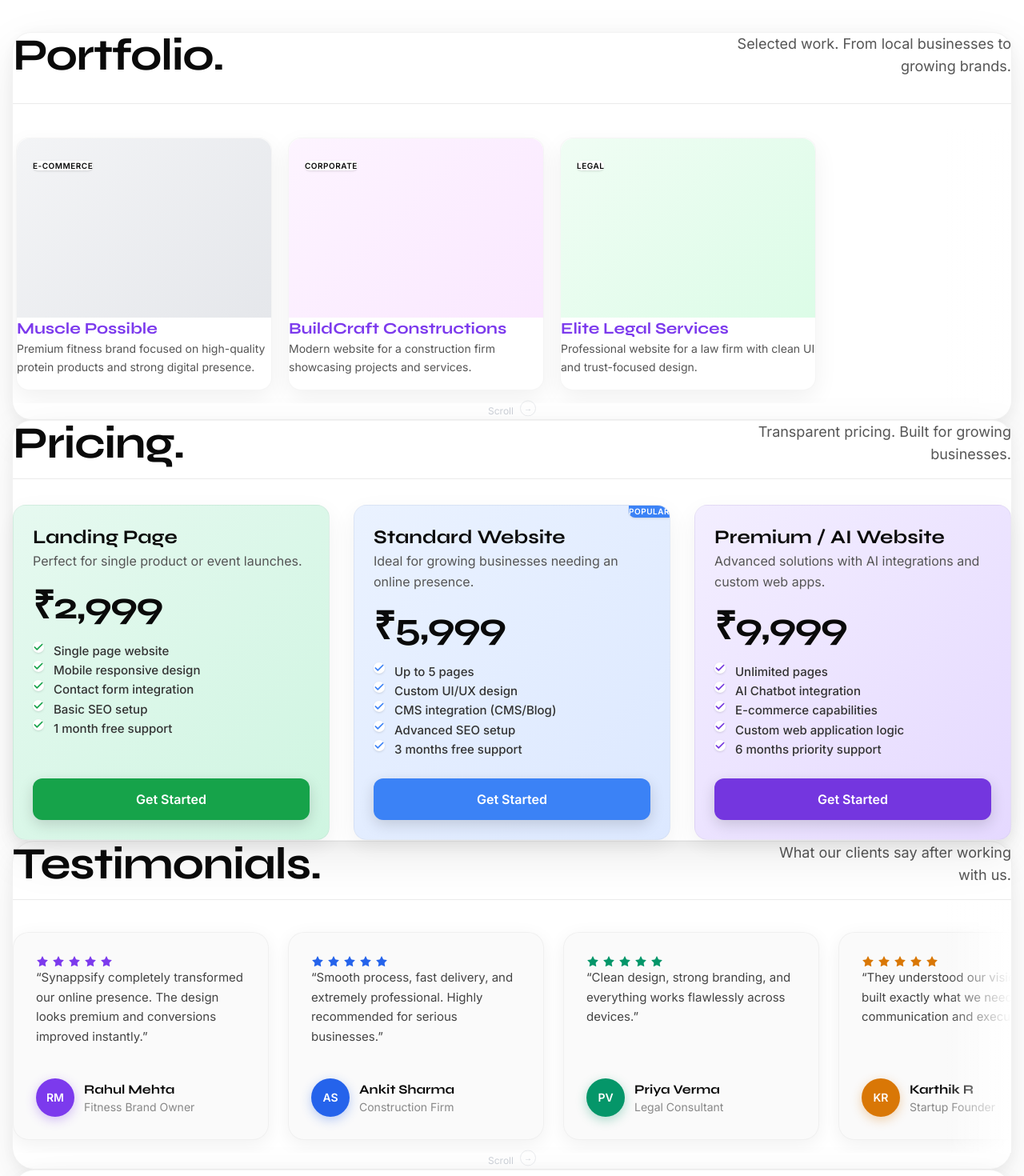
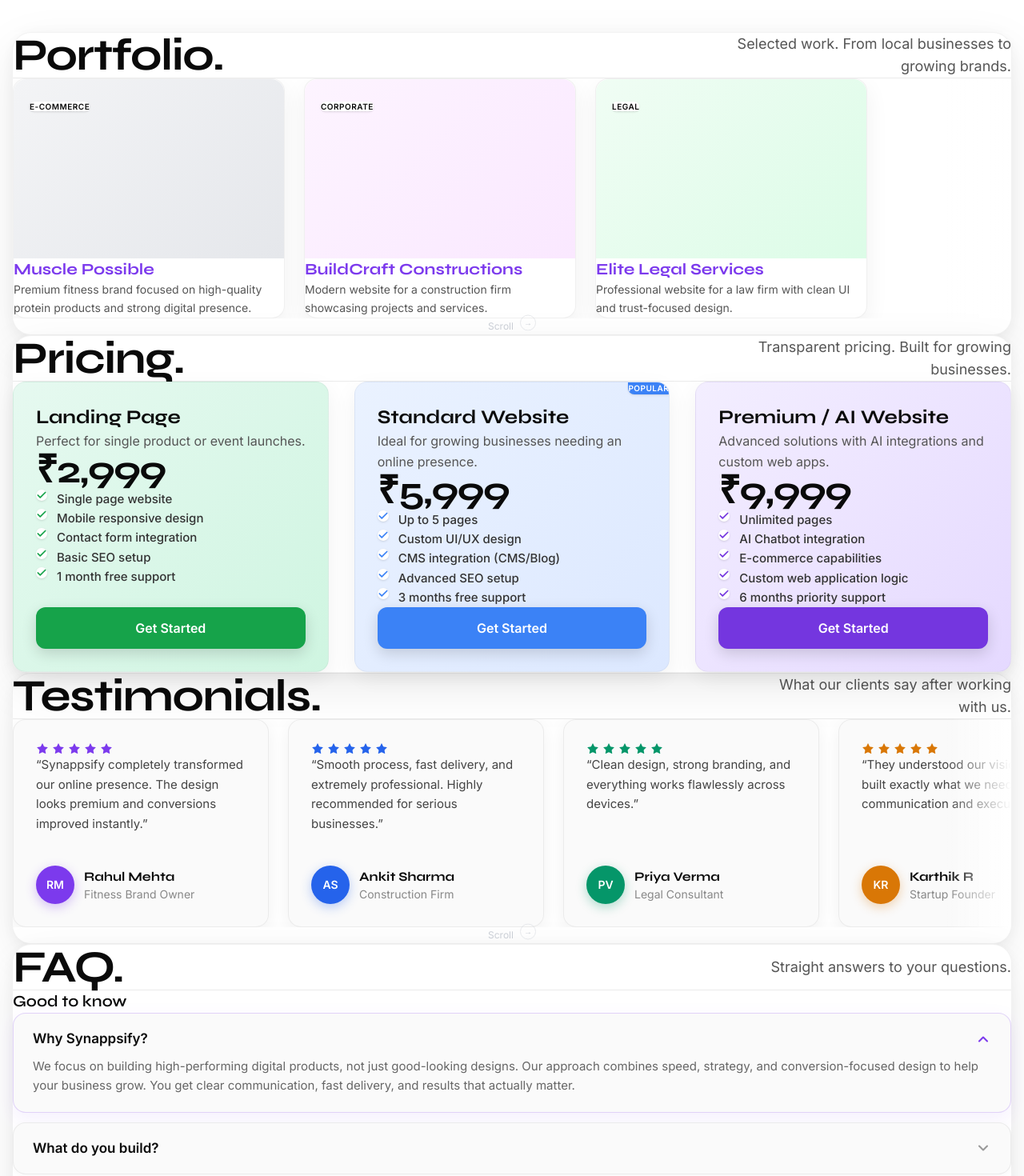
Before and after one commit to mugilronaldo7-design/synappsify, a Next.js app: page / in a window 1280 px wide. Shown: the part 760-2230 px from the top of the page at 80% size. Built offline with nearby package versions, Linux system fonts and the light colour scheme.

Commit message:
Match reference design: generous inner padding, rounded-3xl cards, gap-6, rounded-2xl inner cards, responsive mobile spacing

```diff
--- a/components/About.tsx
+++ b/components/About.tsx
@@ -79,17 +79,16 @@ export default function About() {
           ref={sectionRef}
           onMouseMove={handleMouseMove}
           onMouseLeave={handleMouseLeave}
-          className="w-full relative overflow-hidden"
+          className="w-full relative overflow-hidden rounded-3xl"
           style={{
             maxWidth: "1250px",
-            borderRadius: "28px",
             /* Base gradient */
             background: "linear-gradient(135deg, #5b21b6 0%, #7c3aed 45%, #a78bfa 100%)",
             boxShadow:
               "0 25px 80px rgba(109,40,217,0.35), 0 8px 30px rgba(109,40,217,0.18), inset 0 1px 1px rgba(255,255,255,0.12)",
           }}
         >
-          <div className="p-6 sm:p-8 md:p-[56px_60px]">
+          <div className="relative p-8 sm:p-10 md:p-12 lg:p-16">
           {/* ── Noise / grain texture ── */}
           <div
             className="absolute inset-0 pointer-events-none"
--- a/components/ClientTestimonials.tsx
+++ b/components/ClientTestimonials.tsx
@@ -64,25 +64,21 @@ export default function ClientTestimonials() {
     <section
       className="w-full flex justify-center items-center px-4 sm:px-6 lg:px-8 my-[60px] md:my-[120px]"
     >
+      {/* Outer container card */}
       <div
-        className="w-full bg-white"
+        className="w-full bg-white rounded-3xl"
         style={{
           maxWidth: "1250px",
-          borderRadius: "28px",
           boxShadow: "0 20px 60px rgba(0,0,0,0.08), 0 5px 20px rgba(0,0,0,0.05)",
           border: "1px solid rgba(0,0,0,0.05)",
         }}
       >
-        <div className="p-6 sm:p-8 md:p-[60px]">
+        {/* Inner padding wrapper */}
+        <div className="p-8 sm:p-10 md:p-12 lg:p-16">
           {/* Header */}
           <div
-          className="flex flex-col md:flex-row md:items-center justify-between"
-          style={{
-            borderBottom: "1px solid rgba(0,0,0,0.08)",
-            paddingBottom: "16px",
-            marginBottom: "0",
-            gap: "32px",
-          }}
+            className="flex flex-col md:flex-row md:items-center justify-between gap-6 md:gap-8 pb-4 mb-0"
+            style={{ borderBottom: "1px solid rgba(0,0,0,0.08)" }}
           >
             <h2 className="font-[family-name:var(--font-syne)] font-bold text-4xl sm:text-5xl md:text-[56px] leading-none text-[#0A0A0A] tracking-tight">
               Testimonials.
@@ -99,20 +95,13 @@ export default function ClientTestimonials() {
           <div className="relative">
             <div
               ref={scrollRef}
-            className="no-scrollbar"
+              className="no-scrollbar flex gap-6 overflow-x-auto snap-x snap-mandatory pt-10 pb-4"
               onMouseDown={onMouseDown}
               onMouseMove={onMouseMove}
               onMouseUp={onMouseUp}
               onMouseLeave={onMouseUp}
               style={{
-              display: "flex",
-              gap: "24px",
-              overflowX: "auto",
-              flexWrap: "nowrap",
-              scrollSnapType: "x mandatory",
                 scrollBehavior: "smooth",
-              paddingTop: "40px",
-              paddingBottom: "16px",
                 cursor: "grab",
                 userSelect: "none",
               }}
@@ -120,17 +109,14 @@ export default function ClientTestimonials() {
               {testimonials.map((t, i) => (
                 <div
                   key={i}
-                className="group flex-shrink-0 flex flex-col justify-between transition-all duration-300 hover:-translate-y-[5px]"
+                  className="group flex-shrink-0 flex flex-col justify-between transition-all duration-300 hover:-translate-y-[5px] snap-start rounded-2xl"
                   style={{
-                  flex: "0 0 auto",
-                  width: "clamp(260px, 85vw, 320px)",
+                    width: "clamp(280px, 80vw, 320px)",
                     minHeight: "260px",
                     background: "#FAFAFA",
-                  borderRadius: "20px",
                     padding: "28px",
-                  scrollSnapAlign: "start",
                     boxShadow: "0 6px 24px rgba(0,0,0,0.06)",
-                  border: "1px solid rgba(0,0,0,0.04)",
+                    border: "1px solid rgba(0,0,0,0.06)",
                   }}
                 >
                   {/* Stars */}
@@ -142,8 +128,8 @@ export default function ClientTestimonials() {
 
                   {/* Review Text */}
                   <p
-                  className="font-[family-name:var(--font-inter)] text-[15px] leading-relaxed flex-grow"
-                  style={{ color: "#444444", marginBottom: "24px" }}
+                    className="font-[family-name:var(--font-inter)] text-[15px] leading-relaxed flex-grow mb-6"
+                    style={{ color: "#444444" }}
                   >
                     &ldquo;{t.review}&rdquo;
                   </p>
@@ -180,7 +166,7 @@ export default function ClientTestimonials() {
               ))}
             </div>
 
-          {/* Right-edge fade — signals there are more cards */}
+            {/* Right-edge fade */}
             <div
               className="absolute right-0 top-0 bottom-0 pointer-events-none"
               style={{
@@ -191,8 +177,8 @@ export default function ClientTestimonials() {
             />
           </div>
 
-        {/* Minimal scroll indicator */}
-        <div className="flex justify-center mt-4">
+          {/* Scroll indicator */}
+          <div className="flex justify-center mt-5">
             <div
               className="flex items-center gap-2 transition-opacity duration-200"
               style={{ opacity: 0.5 }}
--- a/components/FAQ.tsx
+++ b/components/FAQ.tsx
@@ -62,25 +62,21 @@ export default function FAQ() {
     <section
       className="w-full flex justify-center items-center px-4 sm:px-6 lg:px-8 my-[60px] md:my-[120px]"
     >
+      {/* Outer container card */}
       <div
-        className="w-full bg-white"
+        className="w-full bg-white rounded-3xl"
         style={{
           maxWidth: "1250px",
-          borderRadius: "28px",
           boxShadow: "0 20px 60px rgba(0,0,0,0.08), 0 5px 20px rgba(0,0,0,0.05)",
           border: "1px solid rgba(0,0,0,0.05)",
         }}
       >
-        <div className="p-6 sm:p-8 md:p-[60px]">
-        {/* ── Header ── */}
+        {/* Inner padding wrapper */}
+        <div className="p-8 sm:p-10 md:p-12 lg:p-16">
+          {/* Header */}
           <div
-          className="flex flex-col md:flex-row md:items-center justify-between"
-          style={{
-            borderBottom: "1px solid rgba(0,0,0,0.08)",
-            paddingBottom: "16px",
-            marginBottom: "40px",
-            gap: "32px",
-          }}
+            className="flex flex-col md:flex-row md:items-center justify-between gap-6 md:gap-8 pb-4 mb-10"
+            style={{ borderBottom: "1px solid rgba(0,0,0,0.08)" }}
           >
             <h2 className="font-[family-name:var(--font-syne)] font-bold text-4xl sm:text-5xl md:text-[56px] leading-none text-[#0A0A0A] tracking-tight">
               FAQ.
@@ -93,30 +89,28 @@ export default function FAQ() {
             </p>
           </div>
 
-        {/* ── Sub-heading ── */}
+          {/* Sub-heading */}
           <p
-          className="font-[family-name:var(--font-syne)] font-semibold text-xl text-[#0A0A0A]"
-          style={{ marginBottom: "24px" }}
+            className="font-[family-name:var(--font-syne)] font-semibold text-xl text-[#0A0A0A] mb-6"
           >
             Good to know
           </p>
 
-        {/* ── Accordion Items ── */}
-        <div className="flex flex-col" style={{ gap: "12px" }}>
+          {/* Accordion Items */}
+          <div className="flex flex-col gap-3">
             {faqs.map((faq, idx) => {
               const isOpen = openIndex === idx;
               return (
                 <div
                   key={idx}
                   onClick={() => toggle(idx)}
-                className="group cursor-pointer transition-all duration-200"
+                  className="group cursor-pointer transition-all duration-200 rounded-2xl"
                   style={{
                     background: "#FAFAFA",
-                  borderRadius: "16px",
                     padding: "20px 24px",
                     border: isOpen
                       ? "1px solid rgba(124,58,237,0.2)"
-                    : "1px solid rgba(0,0,0,0.04)",
+                      : "1px solid rgba(0,0,0,0.06)",
                     boxShadow: isOpen
                       ? "0 8px 24px rgba(124,58,237,0.08)"
                       : "0 2px 8px rgba(0,0,0,0.03)",
@@ -140,7 +134,7 @@ export default function FAQ() {
                     </span>
                   </div>
 
-                {/* Answer — animated height via max-height trick */}
+                  {/* Answer */}
                   <div
                     style={{
                       maxHeight: isOpen ? "400px" : "0px",
--- a/components/FeaturedWork.tsx
+++ b/components/FeaturedWork.tsx
@@ -32,26 +32,20 @@ export default function FeaturedWork() {
   ];
 
   return (
-    <section className="relative w-full py-20 lg:py-24 px-4 sm:px-6 lg:px-8 bg-transparent flex justify-center items-center">
-      {/* ONE large parent container (card) perfectly centered */}
+    <section className="relative w-full py-16 md:py-20 lg:py-24 px-4 sm:px-6 lg:px-8 bg-transparent flex justify-center items-center">
+      {/* Outer container card */}
       <div
-        className="w-full bg-[#FFFFFF] mx-auto"
+        className="w-full bg-white mx-auto rounded-3xl"
         style={{
           maxWidth: "1250px",
-          borderRadius: "24px",
           boxShadow: "0 20px 60px rgba(0,0,0,0.08), 0 5px 20px rgba(0,0,0,0.05)",
           border: "1px solid rgba(0,0,0,0.05)",
         }}
       >
-        <div className="p-6 sm:p-8 md:p-[48px_56px]">
+        {/* Inner padding wrapper — generous breathing room */}
+        <div className="p-8 sm:p-10 md:p-12 lg:p-16">
           {/* Header Area */}
-        <div
-          className="flex flex-col md:flex-row md:items-center justify-between"
-          style={{
-            gap: "32px",
-            marginBottom: "32px",
-          }}
-        >
+          <div className="flex flex-col md:flex-row md:items-center justify-between gap-6 md:gap-8 mb-8 md:mb-10">
             <h2 className="font-[family-name:var(--font-syne)] font-bold text-4xl sm:text-5xl md:text-[56px] leading-none text-[#0A0A0A] tracking-tight">
               Portfolio.
             </h2>
@@ -63,48 +57,28 @@ export default function FeaturedWork() {
             </p>
           </div>
 
-        {/* Bottom divider for header */}
-        <hr
-          style={{
-            border: "none",
-            borderBottom: "1px solid rgba(0,0,0,0.08)",
-            marginBottom: "32px",
-          }}
-        />
+          {/* Divider */}
+          <hr className="border-none mb-8 md:mb-10" style={{ borderBottom: "1px solid rgba(0,0,0,0.08)" }} />
 
-        {/* ── Scroll container with right-edge fade hint ── */}
+          {/* Scroll container with right-edge fade hint */}
           <div className="relative">
             <div
-            className="no-scrollbar"
-            style={{
-              display: "flex",
-              gap: "20px",
-              overflowX: "auto",
-              flexWrap: "nowrap",
-              paddingTop: "10px",
-              paddingBottom: "16px",
-              paddingLeft: "4px",
-              paddingRight: "32px",
-              scrollSnapType: "x mandatory",
-            }}
+              className="no-scrollbar flex gap-6 overflow-x-auto pb-4 snap-x snap-mandatory"
+              style={{ scrollBehavior: "smooth" }}
             >
               {projects.map((project) => (
                 <div
                   key={project.id}
-                className="group bg-[#FFFFFF] transition-all duration-300 hover:-translate-y-[6px] cursor-pointer"
+                  className="group bg-white transition-all duration-300 hover:-translate-y-[6px] cursor-pointer flex-shrink-0 snap-start rounded-2xl"
                   style={{
-                  flex: "0 0 auto",
-                  width: "clamp(260px, 85vw, 320px)",
-                  scrollSnapAlign: "start",
-                  borderRadius: "16px",
+                    width: "clamp(280px, 80vw, 340px)",
                     boxShadow: "0 10px 30px rgba(0,0,0,0.06)",
-                  paddingBottom: "16px",
-                  border: "1px solid rgba(0,0,0,0.04)",
+                    border: "1px solid rgba(0,0,0,0.06)",
                   }}
                 >
                   {/* Image Placeholder */}
                   <div
-                  className="h-56 relative w-full overflow-hidden rounded-t-[16px]"
+                    className="h-52 md:h-56 relative w-full overflow-hidden rounded-t-2xl"
                     style={{ background: project.imageBg }}
                   >
                     <div className="absolute top-5 left-5">
@@ -121,7 +95,7 @@ export default function FeaturedWork() {
                   </div>
 
                   {/* Content */}
-                <div className="px-6 pt-6 whitespace-normal">
+                  <div className="p-6 whitespace-normal">
                     <h3
                       className="font-[family-name:var(--font-syne)] font-bold text-xl mb-2 transition-colors duration-200"
                       style={{ color: "#7C3AED" }}
@@ -139,7 +113,7 @@ export default function FeaturedWork() {
               ))}
             </div>
 
-          {/* Right-edge fade hint — signals scrollability */}
+            {/* Right-edge fade hint */}
             <div
               className="absolute right-0 top-0 bottom-0 pointer-events-none"
               style={{
@@ -150,8 +124,8 @@ export default function FeaturedWork() {
             />
           </div>
 
-        {/* Minimal scroll indicator */}
-        <div className="flex justify-center mt-4">
+          {/* Scroll indicator */}
+          <div className="flex justify-center mt-5">
             <div
               className="group flex items-center gap-2 transition-opacity duration-200"
               style={{ opacity: 0.5 }}
--- a/components/Pricing.tsx
+++ b/components/Pricing.tsx
@@ -19,7 +19,7 @@ export default function Pricing() {
       buttonText: "Get Started",
       gradient: "linear-gradient(135deg, #E6F9F0, #CFF5E1)",
       btnColor: "#16A34A",
-      btnHover: "#15803d", // slightly darker green
+      btnHover: "#15803d",
       isPopular: false,
     },
     {
@@ -37,7 +37,7 @@ export default function Pricing() {
       buttonText: "Get Started",
       gradient: "linear-gradient(135deg, #EAF2FF, #DCE8FF)",
       btnColor: "#3B82F6",
-      btnHover: "#2563EB", // slightly darker blue
+      btnHover: "#2563EB",
       isPopular: true,
     },
     {
@@ -55,7 +55,7 @@ export default function Pricing() {
       buttonText: "Get Started",
       gradient: "linear-gradient(135deg, #F3EEFF, #E5D9FF)",
       btnColor: "#7436DF",
-      btnHover: "#5B21B6", // slightly darker purple
+      btnHover: "#5B21B6",
       isPopular: false,
     },
   ];
@@ -64,26 +64,21 @@ export default function Pricing() {
     <section
       className="relative w-full bg-transparent flex justify-center items-center px-4 sm:px-6 lg:px-8 mt-[60px] mb-[40px] md:mt-[120px] md:mb-[80px]"
     >
-      {/* ONE large parent container (card) perfectly centered */}
+      {/* Outer container card */}
       <div
-        className="w-full mx-auto bg-[#FFFFFF]"
+        className="w-full mx-auto bg-white rounded-3xl"
         style={{
           maxWidth: "1250px",
-          borderRadius: "24px",
           boxShadow: "0 20px 60px rgba(0,0,0,0.08), 0 5px 20px rgba(0,0,0,0.05)",
           border: "1px solid rgba(0,0,0,0.05)",
         }}
       >
-        <div className="p-6 sm:p-8 md:p-[60px_64px]">
+        {/* Inner padding wrapper */}
+        <div className="p-8 sm:p-10 md:p-12 lg:p-16">
           {/* Header Area */}
           <div
-          className="flex flex-col md:flex-row md:items-center justify-between"
-          style={{
-            borderBottom: "1px solid rgba(0,0,0,0.08)",
-            paddingBottom: "16px",
-            marginBottom: "32px",
-            gap: "32px",
-          }}
+            className="flex flex-col md:flex-row md:items-center justify-between gap-6 md:gap-8 pb-4 mb-8 md:mb-10"
+            style={{ borderBottom: "1px solid rgba(0,0,0,0.08)" }}
           >
             <h2 className="font-[family-name:var(--font-syne)] font-bold text-4xl sm:text-5xl md:text-[56px] leading-none text-[#0A0A0A] tracking-tight">
               Pricing.
@@ -97,18 +92,14 @@ export default function Pricing() {
           </div>
 
           {/* Pricing Cards Grid */}
-        <div
-          className="grid grid-cols-1 md:grid-cols-3"
-          style={{ gap: "30px" }}
-        >
+          <div className="grid grid-cols-1 md:grid-cols-3 gap-6 md:gap-8">
             {plans.map((plan) => (
               <div
                 key={plan.id}
-              className="group transition-all duration-300 hover:-translate-y-[6px] flex flex-col justify-between relative overflow-hidden"
+                className="group transition-all duration-300 hover:-translate-y-[6px] flex flex-col justify-between relative overflow-hidden rounded-2xl"
                 style={{
                   background: plan.gradient,
-                borderRadius: "16px",
-                padding: "24px",
+                  padding: "28px",
                   boxShadow: "0 10px 30px rgba(0,0,0,0.06)",
                   border: "1px solid rgba(0,0,0,0.04)",
                 }}
@@ -121,7 +112,7 @@ export default function Pricing() {
 
                 {/* Top Content */}
                 <div className="flex flex-col flex-grow">
-                <div style={{ marginBottom: "20px" }}>
+                  <div className="mb-5">
                     <h3
                       className="font-[family-name:var(--font-syne)] font-bold text-2xl mb-3"
                       style={{ color: "#0A0A0A" }}
@@ -137,13 +128,13 @@ export default function Pricing() {
                   </div>
 
                   <div
-                  className="font-[family-name:var(--font-syne)] font-bold text-4xl md:text-5xl tracking-tight"
-                  style={{ color: "#0A0A0A", marginBottom: "20px" }}
+                    className="font-[family-name:var(--font-syne)] font-bold text-4xl md:text-5xl tracking-tight mb-6"
+                    style={{ color: "#0A0A0A" }}
                   >
                     {plan.price}
                   </div>
 
-                <ul className="space-y-3 md:space-y-4 flex-grow" style={{ marginBottom: "24px" }}>
+                  <ul className="space-y-3 md:space-y-4 flex-grow mb-8">
                     {plan.features.map((feature, idx) => (
                       <li
                         key={idx}
```
Also changed, not shown: components/CTASection.tsx (+11 -21 lines). Lines whose indentation alone changed are shown as unchanged.
